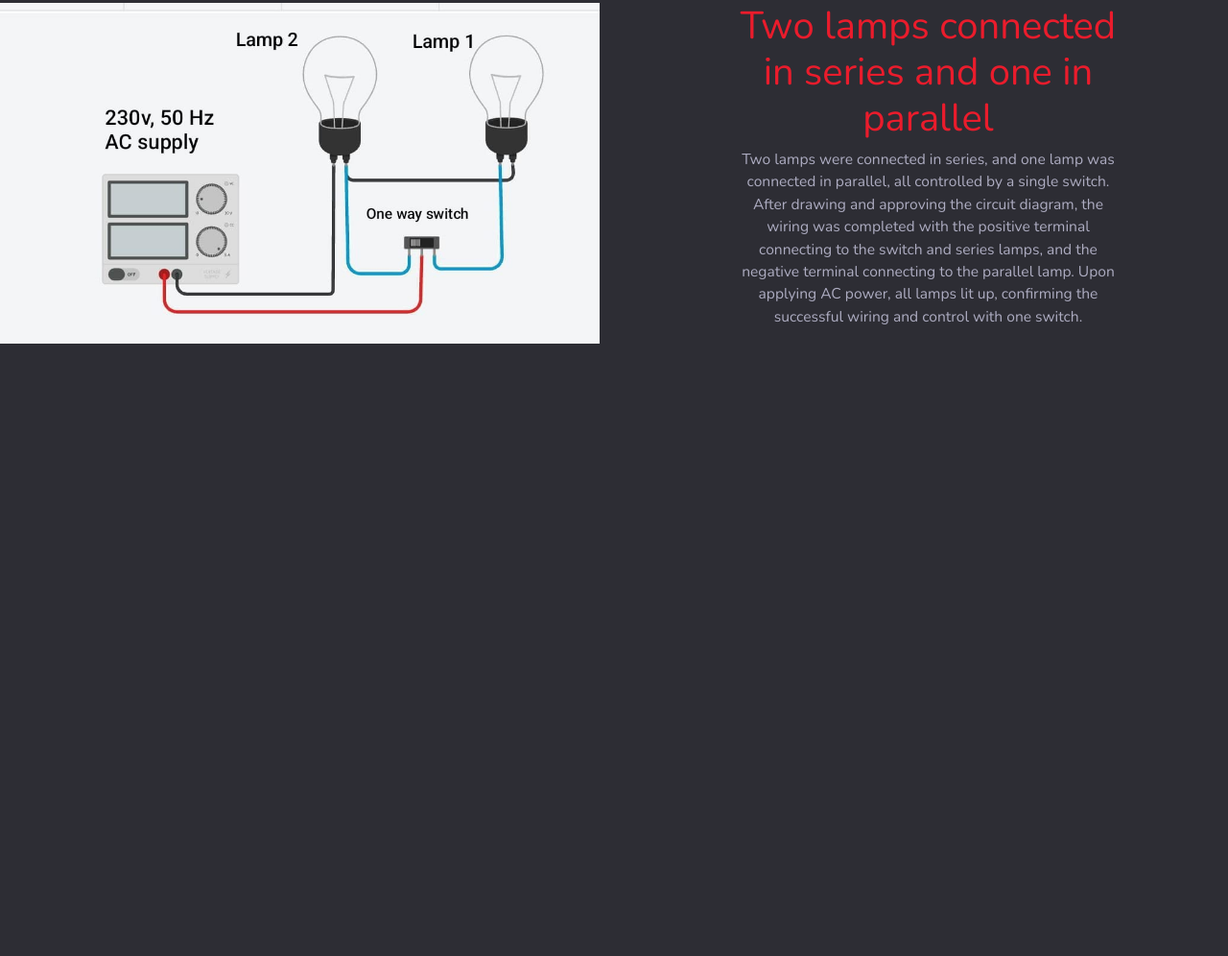
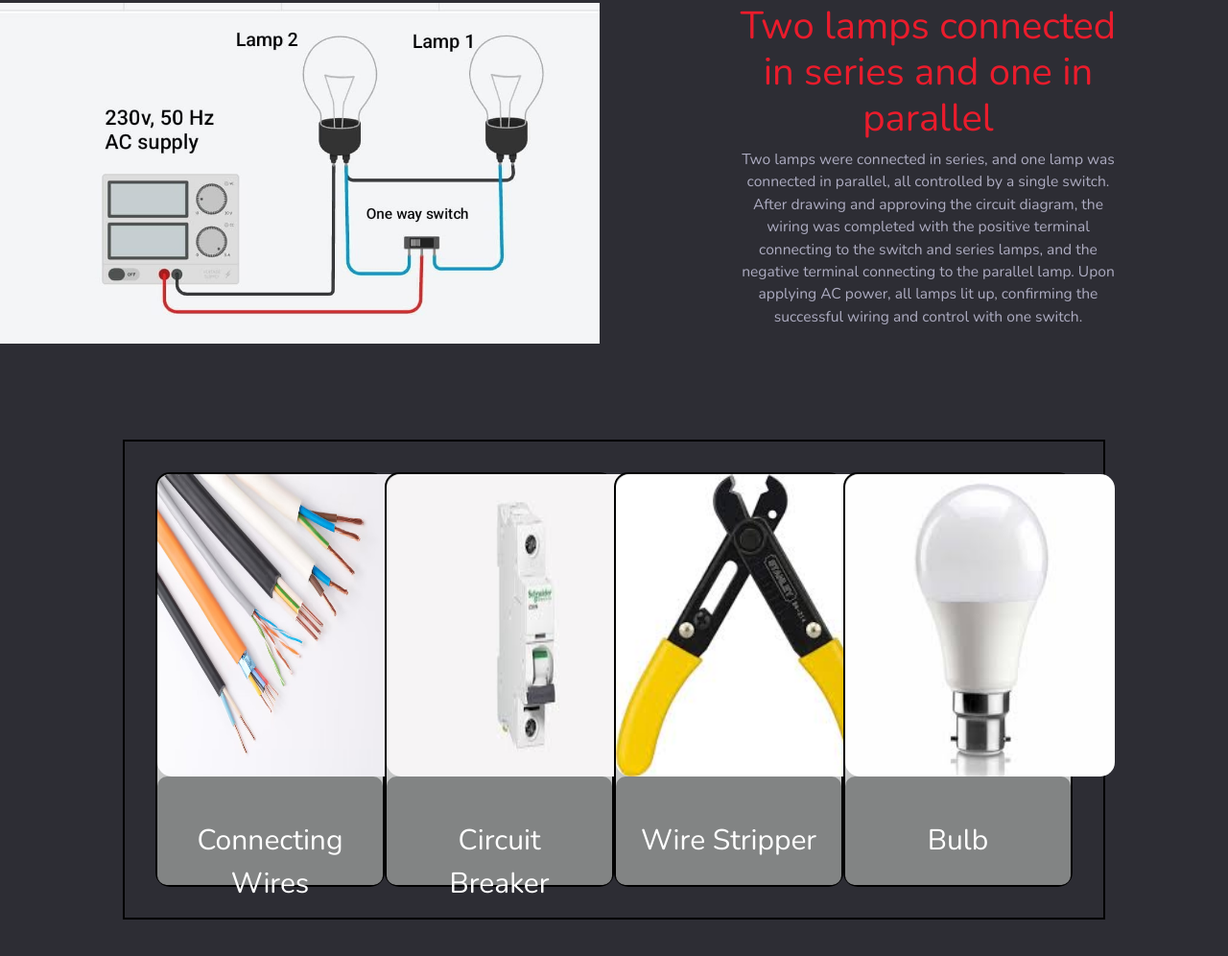
Before and after one commit to mdfrhnli/C-n-ds, a plain HTML site: page Final/index.html in a window 1280 px wide. Shown: the part 1588-2584 px from the top of the page at 96% size. Before the commit the page ends 2046 px from the top, so only its background shows below. Drawn offline with nearby package versions, Linux system fonts and the light colour scheme; some packages are replaced by stand-ins of ours; a script that the page names is missing; files whose address does not match are found by name.

Commit message:
added images of components

```diff
--- a/Final/app.css
+++ b/Final/app.css
@@ -10,6 +10,54 @@ body {
 
 .banner spline-viewer {
     transform: scale(1.5);
+}
+
+.starting_banner {
+    width: 100%;
+    height: 65vh;
+    text-align: center;
+    background-color: rgb(212, 248, 248);
+}
+
+.components {
+    width: 80%;
+    height: 500px;
+    margin: 0 auto;
+    margin-bottom: 50px;
+    border: 2.5px solid black;
+    display: flex;
+    padding: 2em;
+    padding-bottom: 30px;
+    justify-content: space-around;
+}
+
+
+
+.card {
+    width: 325px;
+    height: 432px;
+    border: 2px solid black;
+    border-radius: 15px;
+    background-color: rgb(198, 199, 199);
+}
+
+.card img {
+    width: 281px;
+    height: 315px;
+    padding: 0;
+    border-radius: 15px;
+}
+
+.card-body {
+    height: 60px;
+    border-radius: 10px;
+    background-color: rgb(130, 132, 132);
+    color: white;
+    text-align: center;
+}
+
+.card-body p {
+    font-size: 30px;
 }
 
 .blurb h2 {
--- a/Final/index.html
+++ b/Final/index.html
@@ -20,8 +20,6 @@
 </head>
 
 <body>
-
-
     <!--<section class="container-fluid px-0">
         <div class="row align-items-center">
             <div class="col-lg-6">
@@ -43,6 +41,7 @@
         <spline-viewer url="https://prod.spline.design/uCugcLpOQn8qS7QP/scene.splinecode"></spline-viewer>
 
     </section>
+
 
     <section class="container-fluid px-0">
         <div class="row align-items-center content">
@@ -100,6 +99,37 @@
                 </div>
             </div>
         </div>
+        <div class="components">
+            <div class="card">
+                <img src="images\wires.jpg" class="card-img-top">
+                <div class="card-body">
+                    <br>
+                    <p class="card-text">Connecting Wires</p>
+                </div>
+            </div>
+            <div class="card">
+                <img src="images\Curcuit breaker.jpg" class="card-img-top" alt="...">
+                <div class="card-body">
+                    <br>
+                    <p class="card-text">Circuit Breaker</p>
+                </div>
+            </div>
+            <div class="card">
+                <img src="images\Wire stripper.jpg" class="card-img-top" alt="...">
+                <div class="card-body">
+                    <br>
+                    <p class="card-text">Wire Stripper</p>
+                </div>
+            </div>
+            <div class="card">
+                <img src="images\bulb.jpg" class="card-img-top" alt="...">
+                <div class="card-body">
+                    <br>
+                    <p class="card-text">Bulb</p>
+                </div>
+            </div>
+        </div>
+
     </section>
     <!-- Optional JavaScript -->
     <!-- jQuery first, then Popper.js, then Bootstrap JS -->
```
Also changed, not shown: Final/images/Curcuit breaker.jpg (added), Final/images/Wire stripper.jpg (added), Final/images/bulb.jpg (added), Final/images/wires.jpg (added).
